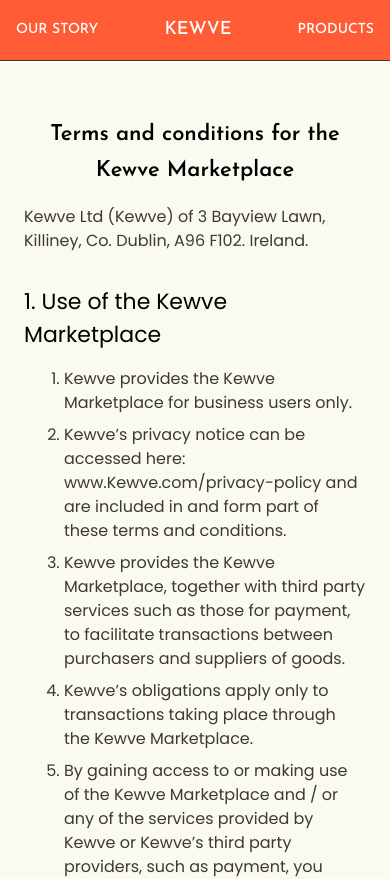
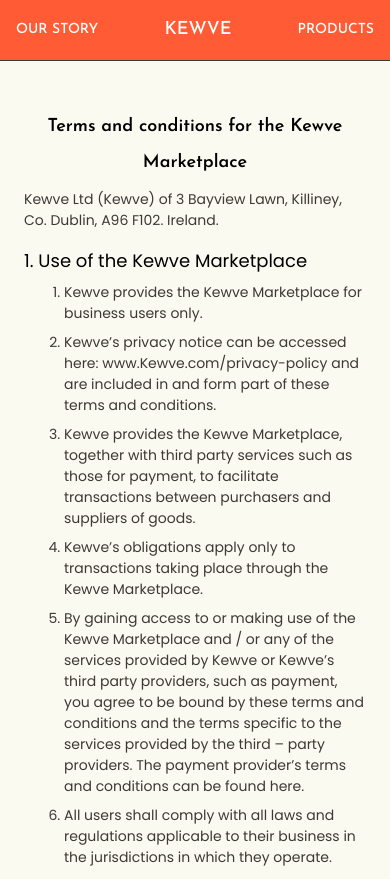
Before and after one commit to Huzaifa-Sajjad/kewve-website, a Next.js app: page /marketplace-terms in a window 390 px wide. Shown: the top 879 px of the page. Built offline with nearby package versions, Linux system fonts and the light colour scheme.

Commit message:
Media query added for legal pages

```diff
--- a/src/app/globals.css
+++ b/src/app/globals.css
@@ -91,4 +91,24 @@
       color: var(--black-muted);
     }
   }
+
+  @media only screen and (max-width: 992px) {
+    h2 {
+      font-size: 18px;
+      margin: 8px 0;
+    }
+    h3 {
+      font-size: 16px;
+    }
+    p {
+      font-size: 14px;
+      margin-bottom: 8px;
+    }
+    ol {
+      li {
+        margin-bottom: 8px;
+        font-size: 14px;
+      }
+    }
+  }
 }
```
